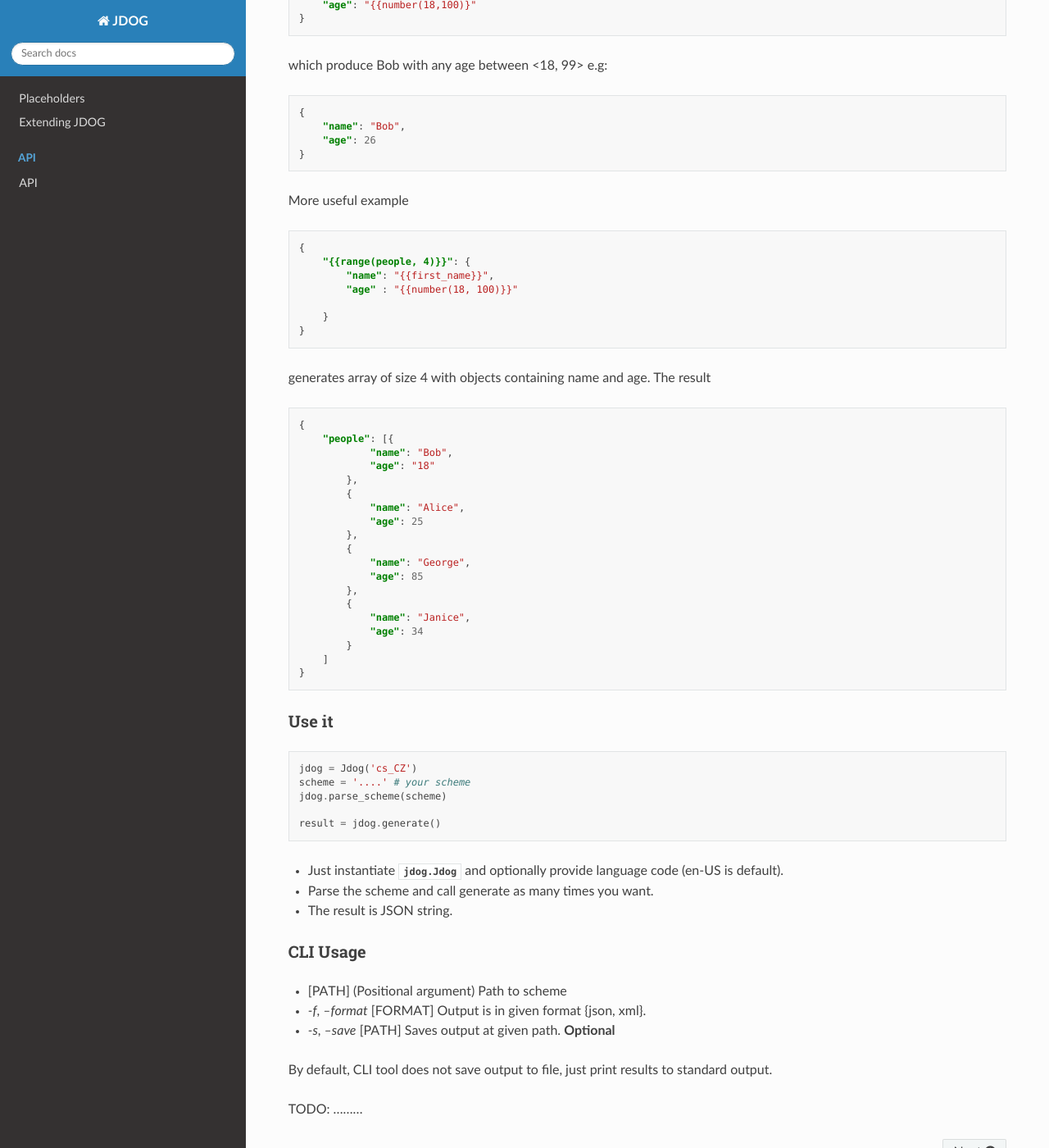
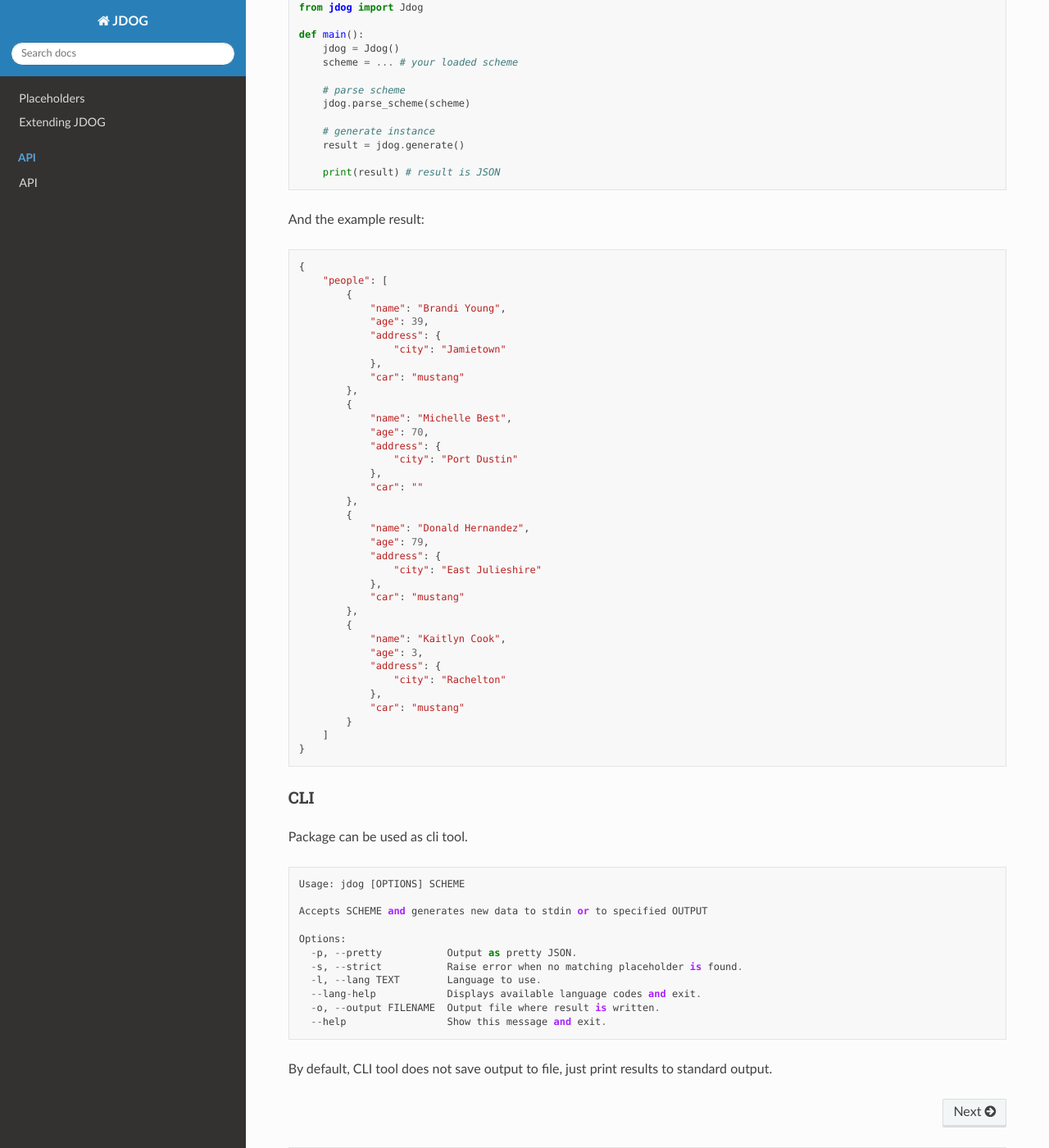
Before and after one commit to petrnymsa/jdog, a Sphinx documentation site: the page built from docs/source/index.rst, in a window 1280 px wide and 1400 px high, scrolled down 791 px. Shown: the whole window at 82% size. Built offline with Sphinx 7.4.7 and the Read the Docs theme 2.0.0, drawn with Linux system fonts in a browser that asks for light colours; some of the changed text lies outside the part shown.

Commit message:
Update README

```diff
--- a/README.rst
+++ b/README.rst
@@ -18,77 +18,108 @@ Just another Data Offline Generator (JDOG) 🐶
 Scheme
 ======
 
-TODO  QUICKSTART
+- Scheme is provided in JSON format with special placeholders.
+- In the output placeholders are replaced with some generated data.
 
-- Scheme is provided in JSON format with special placeholders.
-- Placeholder is something like variable, where generated data will be replaced.
-- Output is nearly the same as scheme besides replaced placeholders.
+Any valid JSON is **valid** scheme.
 
-In the simplest form, given JSON scheme
+How to use it?
+==============
+Prepare scheme
 
-.. code-block:: json
+.. code-block::
 
     {
-        "name": "Bob",
-        "age" : "18"
+      "{{range(people,4)}}": {
+        "name": "{{name}}",
+        "age": "{{age}}",
+        "address": {
+          "city": "{{city}}"
+        },
+        "car": "{{option(mustang,{{empty}})}}"
+      }
     }
 
-is **valid scheme** although no additional generation will proceed.
+.. code-block::
 
-The simplest example can be
+    from jdog import Jdog
 
-.. code-block:: json
+    def main():
+        jdog = Jdog()
+        scheme = ... # your loaded scheme
+
+        # parse scheme
+        jdog.parse_scheme(scheme)
+
+        # generate instance
+        result = jdog.generate()
+
+        print(result) # result is JSON
+
+And the example result:
+
+.. code-block::
 
     {
-        "name": "Bob",
-        "age": "{{number(18,100)}"
-    }
-
-which produce Bob with any age between <18, 99> e.g:
-
-.. code-block:: json
-
-    {
-        "name": "Bob",
-        "age": 26
-    }
-
-More useful example
-
-.. code-block:: json
-
-    {
-        "{{range(people, 4)}}": {
-            "name": "{{first_name}}",
-            "age" : "{{number(18, 100)}}"
-
-        }
-    }
-
-generates array of size 4 with objects containing name and age. The result
-
-.. code-block:: json
-
-    {
-        "people": [{
-                "name": "Bob",
-                "age": "18"
+        "people": [
+            {
+                "name": "Brandi Young",
+                "age": 39,
+                "address": {
+                    "city": "Jamietown"
+                },
+                "car": "mustang"
             },
             {
-                "name": "Alice",
-                "age": 25
+                "name": "Michelle Best",
+                "age": 70,
+                "address": {
+                    "city": "Port Dustin"
+                },
+                "car": ""
             },
             {
-                "name": "George",
-                "age": 85
+                "name": "Donald Hernandez",
+                "age": 79,
+                "address": {
+                    "city": "East Julieshire"
+                },
+                "car": "mustang"
             },
             {
-                "name": "Janice",
-                "age": 34
+                "name": "Kaitlyn Cook",
+                "age": 3,
+                "address": {
+                    "city": "Rachelton"
+                },
+                "car": "mustang"
             }
         ]
     }
 
+
+
+CLI
+****
+Package can be used as cli tool.
+
+.. code-block::
+
+    Usage: jdog [OPTIONS] SCHEME
+
+    Accepts SCHEME and generates new data to stdin or to specified OUTPUT
+
+    Options:
+      -p, --pretty           Output as pretty JSON.
+      -s, --strict           Raise error when no matching placeholder is found.
+      -l, --lang TEXT        Language to use.
+      --lang-help            Displays available language codes and exit.
+      -o, --output FILENAME  Output file where result is written.
+      --help                 Show this message and exit.
+
+
+By default, CLI tool does not save output to file, just print results to standard output.
+
 .. end-inclusion-marker-do-not-remove
 
 TODO - faker info
--- a/docs/source/index.rst
+++ b/docs/source/index.rst
@@ -25,31 +25,3 @@ Just another Data Offline Generator (JDOG) 🐶
 .. include:: ../../README.rst
    :start-after: start-inclusion-marker-do-not-remove
    :end-before: end-inclusion-marker-do-not-remove
-
-*********
-Use it
-*********
-
-.. code-block:: python
-
-    jdog = Jdog('cs_CZ')
-    scheme = '....' # your scheme
-    jdog.parse_scheme(scheme)
-
-    result = jdog.generate()
-
-* Just instantiate :class:`.jdog.Jdog` and optionally provide language code (en-US is default).
-* Parse the scheme and call generate as many times you want.
-* The result is JSON string.
-
-*********
-CLI Usage
-*********
-
-- [PATH] (Positional argument) Path to scheme
-- *-f*, *--format* [FORMAT] Output is in given format {json, xml}.
-- *-s*, *--save* [PATH] Saves output at given path. **Optional**
-
-By default, CLI tool does not save output to file, just print results to standard output.
-
-TODO: .........
```
Also changed, not shown: 1 other file.
